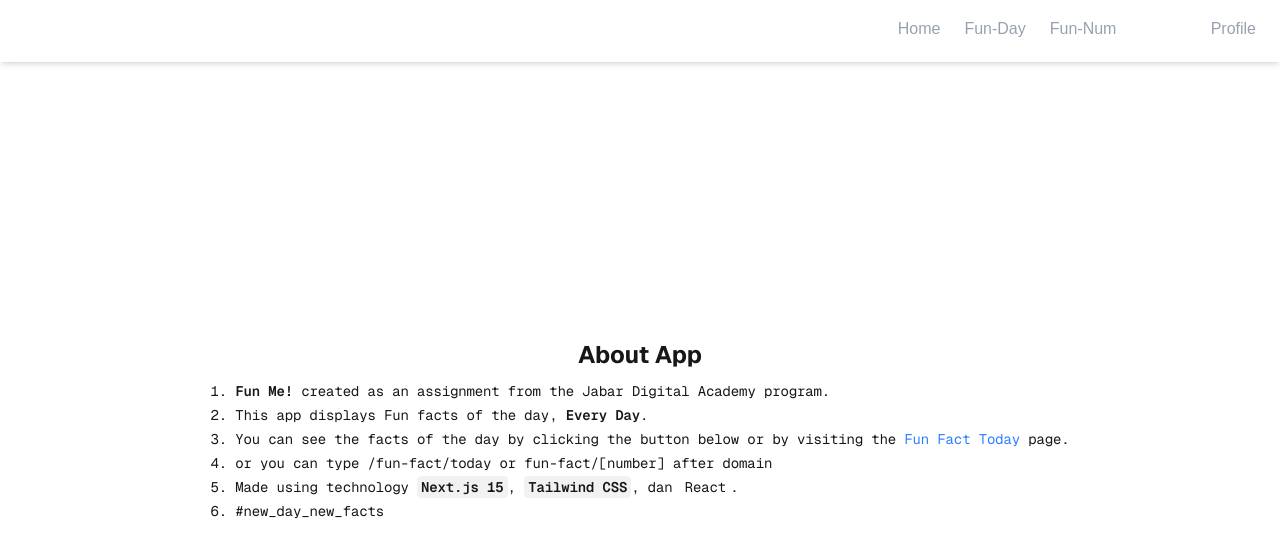
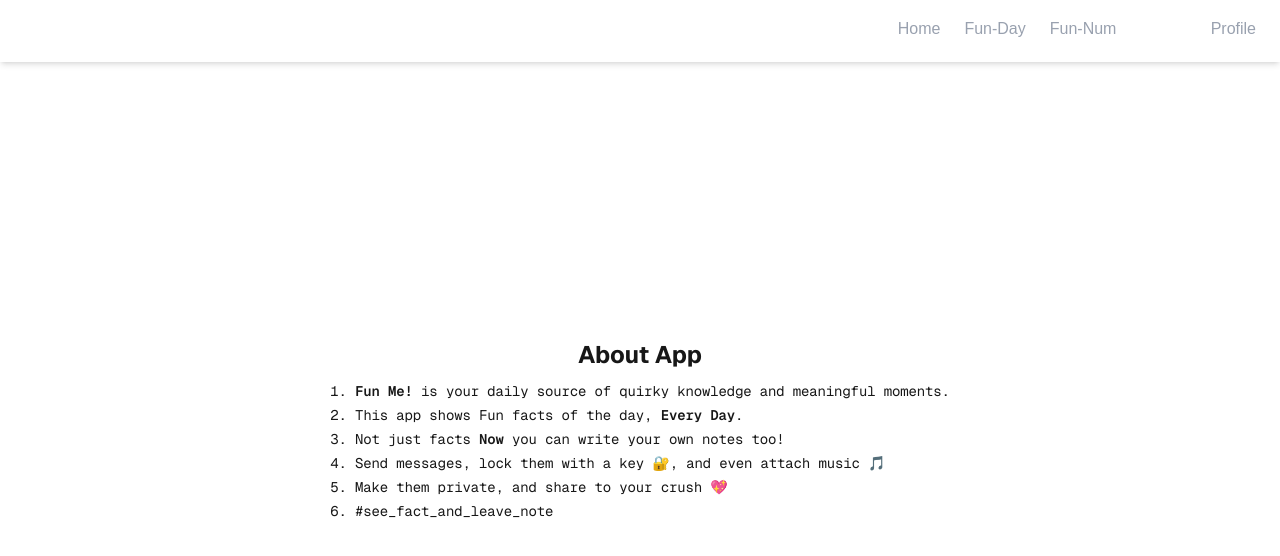
Before and after one commit to ZeeKotomori/Fun-Me-, a Next.js app: page /about in a window 1280 px wide. Shown: the top 556 px of the page. Built offline with nearby package versions, Linux system fonts and the light colour scheme.

Commit message:
feat: update About page content for clarity and engagement

```diff
--- a/src/app/about/page.tsx
+++ b/src/app/about/page.tsx
@@ -1,4 +1,3 @@
-import Link from 'next/link';
 import Navbar from '../components/Navbar';
 import PageWrapper from '../components/PageWrapper';
 
@@ -10,22 +9,23 @@ export default function About() {
                 <h1 className="text-2xl font-bold mb-2">About App</h1>
                 <ol className="list-inside list-decimal text-sm/6 text-center sm:text-left font-[family-name:var(--font-geist-mono)]">
                     <li className='tracking-[-.01em]'>
-                        <span className="font-semibold">Fun Me!</span> created as an assignment from the Jabar Digital Academy program.
+                        <span className="font-semibold">Fun Me!</span> is your daily source of quirky knowledge and meaningful moments.
                     </li>
                     <li className='tracking-[-.01em]'>
-                        This app displays Fun facts of the day, <span className='font-semibold'>Every Day</span>.
+                        This app shows Fun facts of the day, <span className='font-semibold'>Every Day</span>.
                     </li>
                     <li className='tracking-[-.01em]'>
-                        You can see the facts of the day by clicking the button below or by visiting the <Link href="/fun-fact/today" className="text-blue-500 hover:underline">Fun Fact Today</Link> page.
+                        Not just facts <span className='font-semibold'>Now</span> you can write your own notes too!
                     </li>
                     <li className='tracking-[-.01em]'>
-                        or you can type /fun-fact/today or fun-fact/[number] after domain
+                        Send messages, lock them with a key 🔐, and even attach music 🎵
                     </li>
                     <li className='tracking-[-.01em]'>
-                        Made using technology <code className="bg-black/[.05] dark:bg-white/[.06] px-1 py-0.5 rounded font-[family-name:var(--font-geist-mono)] font-semibold">Next.js 15</code>, <code className="bg-black/[.05] dark:bg-white/[.06] px-1 py-0.5 rounded font-[family-name:var(--font-geist-mono)] font-semibold">Tailwind CSS</code>, dan <code className='"bg-black/[.05] dark:bg-white/[.06] px-1 py-0.5 rounded font-[family-name:var(--font-geist-mono)] font-semibold"'>React</code>.
+                        Make them private, and share to your crush 💖
                     </li>
+
                     <li className='tracking-[-.01em]'>
-                        #new_day_new_facts
+                        #see_fact_and_leave_note
                     </li>
                 </ol>
             </PageWrapper>
```
